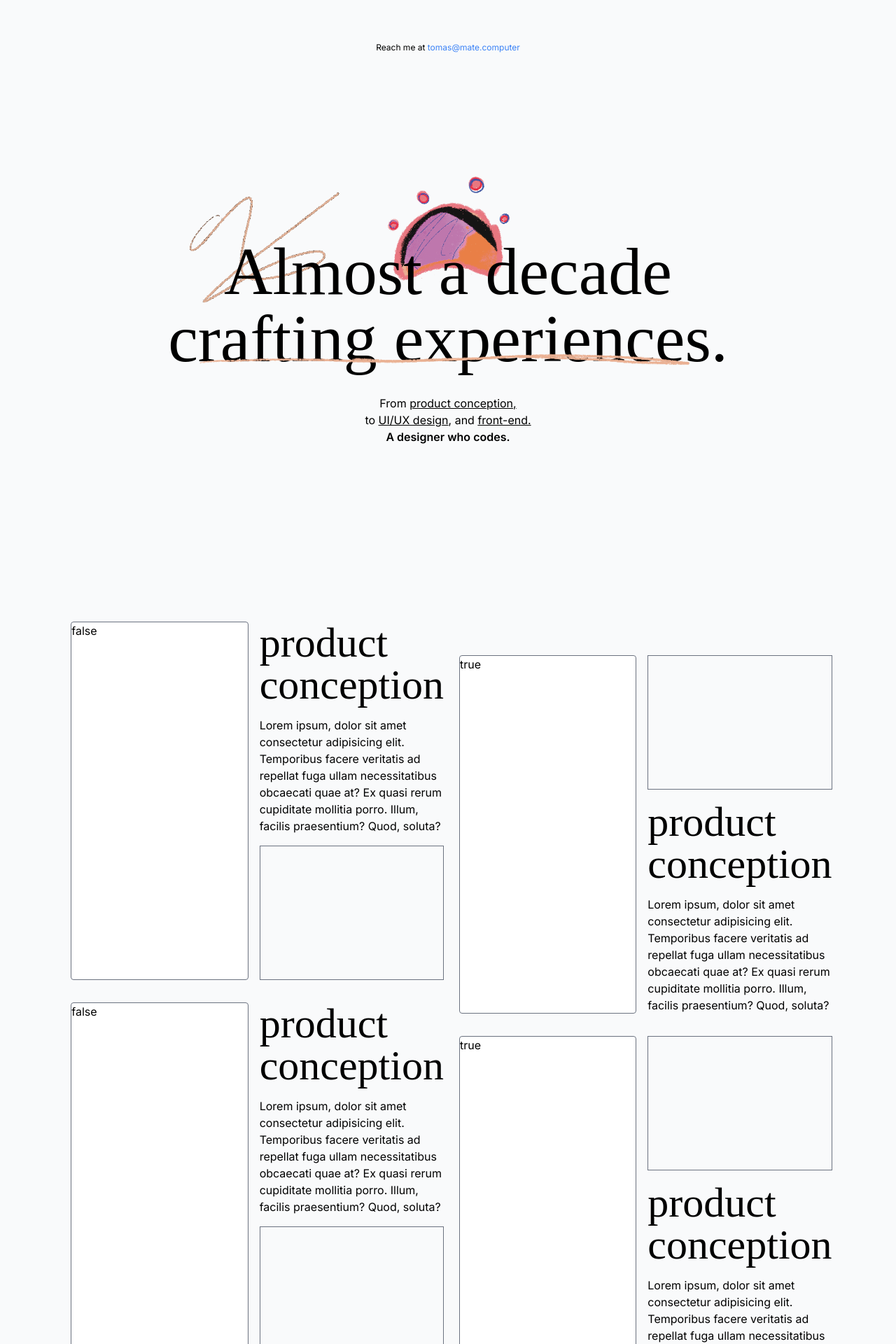
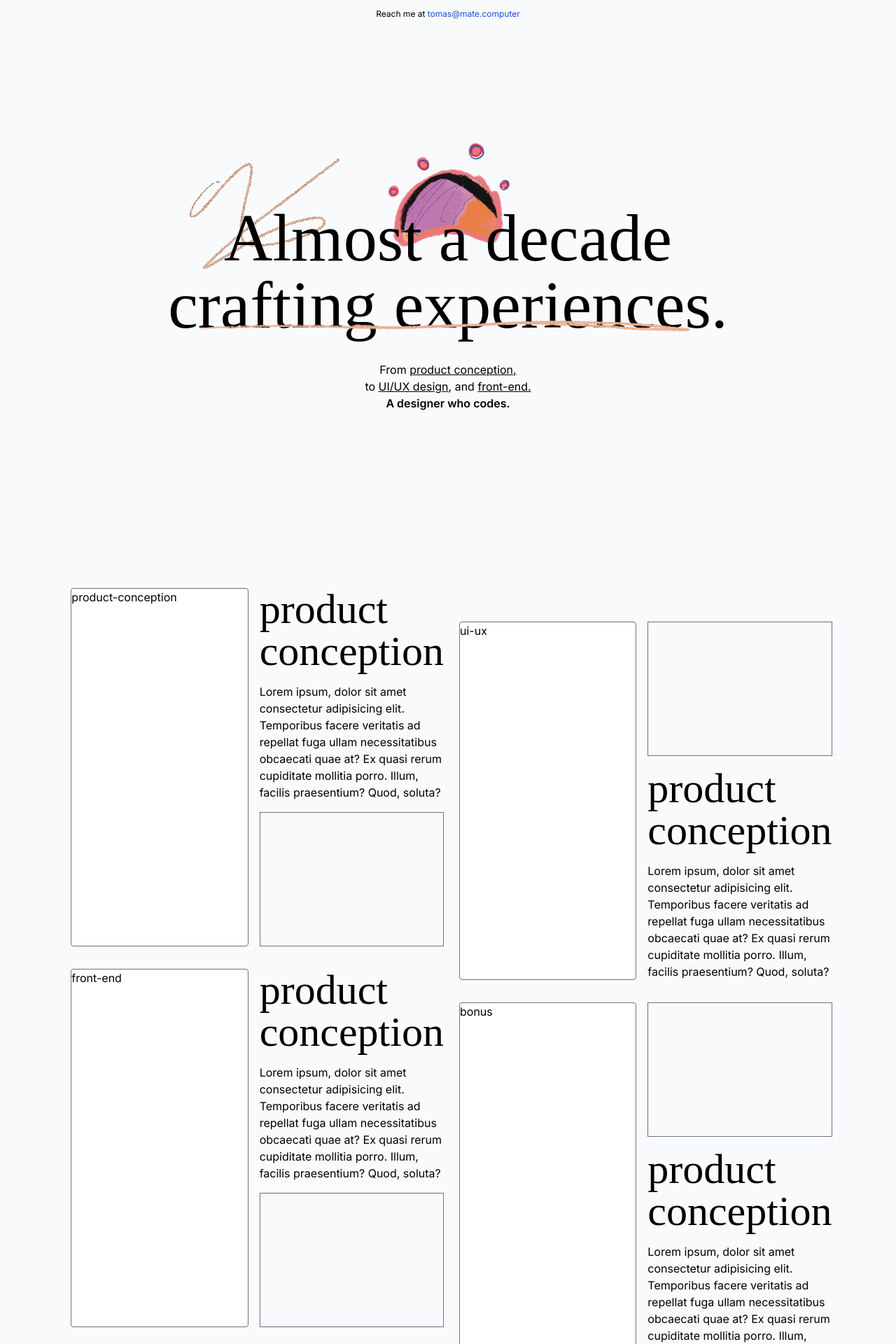
Before and after one commit to milgron/portfolio, a Nuxt app: page / in a window 1280 px wide. Shown: the top 1920 px of the page at 70% size. Built offline with nearby package versions, Linux system fonts and the light colour scheme; a web font is replaced by a local one.

Commit message:
fix paddings, blue text contrast and section prop for the portfolio cell

```diff
--- a/components/PortfolioCell.vue
+++ b/components/PortfolioCell.vue
@@ -3,6 +3,10 @@ defineProps({
   flip: {
     type: Boolean,
     default: false
+  },
+  section: {
+    type: String,
+    default: null
   }
 })
 </script>
@@ -10,7 +14,7 @@ defineProps({
 <template>
   <section class="grid grid-cols-1 lg:grid-cols-2 gap-4">
     <div class="border border-gray-500 rounded bg-white h-full order-2 lg:order-1">
-      {{ flip }}
+      {{ section }}
     </div>
     <div class="grid gap-4 order-1 lg:order-2">
       <div
--- a/components/PortfolioSection.vue
+++ b/components/PortfolioSection.vue
@@ -1,8 +1,8 @@
 <template>
   <section class="grid grid-cols-1 lg:grid-cols-2 gap-8 px-8 lg:px-12">
-    <PortfolioCell />
-    <PortfolioCell class="lg:translate-y-12" :flip="true"/>
-    <PortfolioCell />
-    <PortfolioCell class="lg:translate-y-12" :flip="true"/>
+    <PortfolioCell section="product-conception" />
+    <PortfolioCell section="ui-ux" class="lg:translate-y-12" :flip="true"/>
+    <PortfolioCell section="front-end" />
+    <PortfolioCell section="bonus" class="lg:translate-y-12" :flip="true"/>
   </section>
 </template>
--- a/components/ReachMeHeader.vue
+++ b/components/ReachMeHeader.vue
@@ -1,7 +1,7 @@
 <template>
   <section class="reachme flex lg:justify-center text-xs py-3 px-8">
     <span>Reach me at
-      <a href="mailto:tomas@mate.computer" class="text-blue-500">
+      <a href="mailto:tomas@mate.computer" class="text-blue-700">
         tomas@mate.computer
       </a>
     </span>
--- a/components/Thanks.vue
+++ b/components/Thanks.vue
@@ -5,7 +5,7 @@
     </h2>
     <p>
       You can see
-      <a href="https://github.com/milgron/portfolio" class="text-blue-500"> the source code of this project here</a>, and you can reach me at <a href="mailto:tomas@mate.computer" class="text-blue-500"> tomas@mate.computer</a>.
+      <a href="https://github.com/milgron/portfolio" class="text-blue-700"> the source code of this project here</a>, and you can reach me at <a href="mailto:tomas@mate.computer" class="text-blue-700"> tomas@mate.computer</a>.
     </p>
   </section>
 </template>
--- a/layouts/default.vue
+++ b/layouts/default.vue
@@ -1,7 +1,7 @@
 
 import ReachMeHeader from '~/components/ReachMeHeader.vue';
 <template>
-    <section class="bg-gray-50 py-8 lg:py-12 relative">
+    <section class="bg-gray-50 py-4 lg:py-0 relative">
       <section class="bg-gray-50 w-full lg:w-11/12 mx-auto z-0">
         <section>
           <ReachMeHeader />
```
